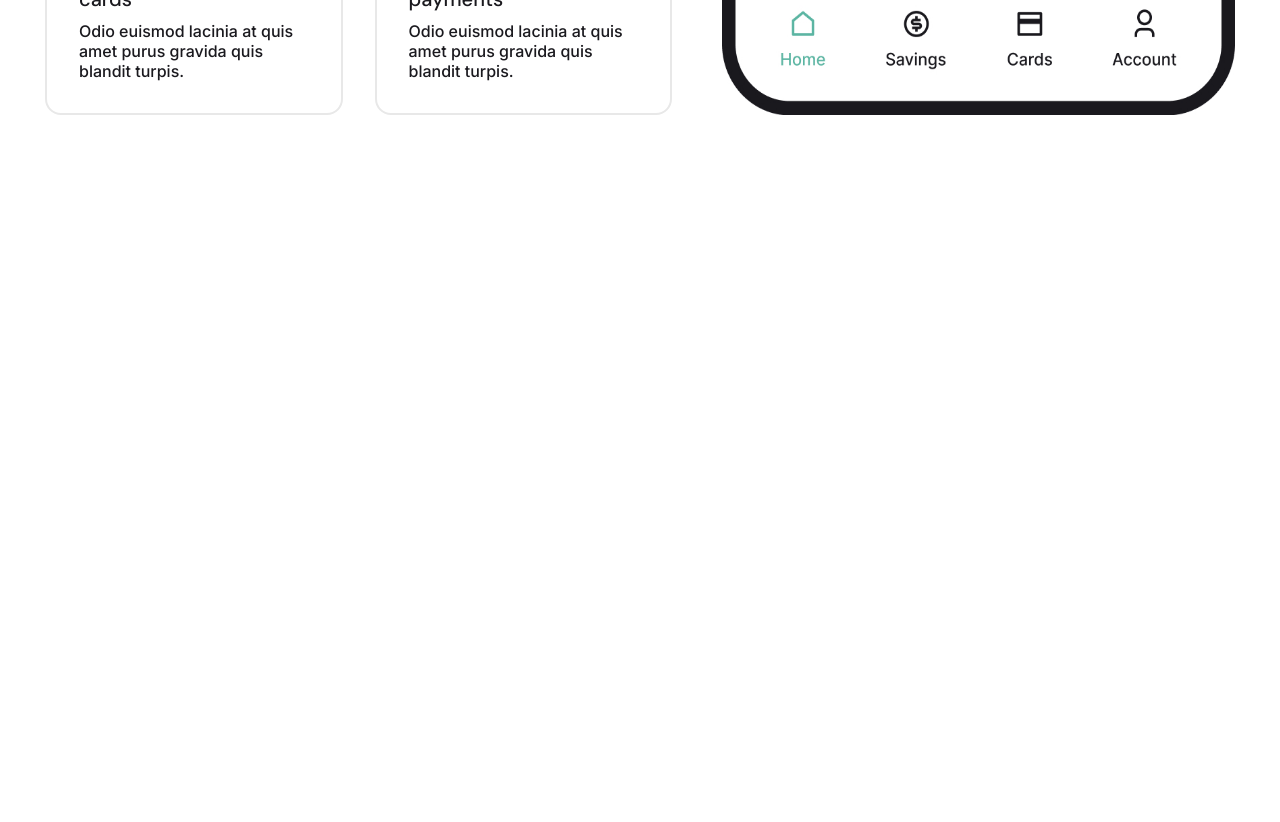
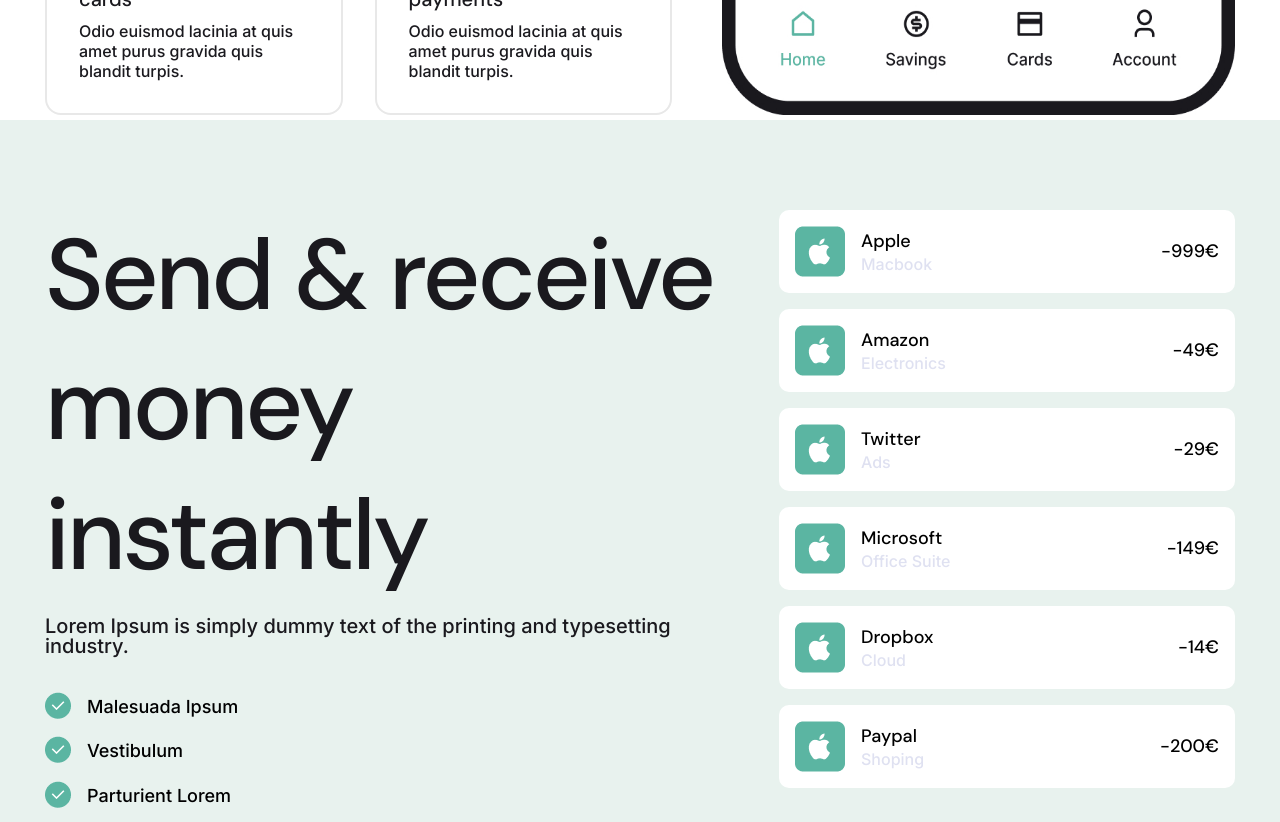
Before and after one commit to Tanvir-Alam625/banquee-landing-page, a React (Create React App) app: page / in a window 1280 px wide. Shown: the part 2000-2822 px from the top of the page. Before the commit the page ends 2120 px from the top, so only its background shows below. Built offline with nearby package versions, Linux system fonts and the light colour scheme.

Commit message:
sendmoney section added

```diff
--- a/src/App.js
+++ b/src/App.js
@@ -2,6 +2,7 @@
 import AppSection from './components/AppSection/AppSection';
 import Banner from './components/Banner/Banner';
 import Header from './components/Header/Header';
+import SendMoney from './components/SendMoney/SendMoney';
 
 function App() {
   return (
@@ -9,6 +10,7 @@
       <Header />
       <Banner />
       <AppSection />
+      <SendMoney />
     </div>
   );
 }
--- /dev/null
+++ b/src/components/SendMoney/SendMoney.css
@@ -0,0 +1,100 @@
+.send-money{
+    width: 100%;
+    background-color: var(--light-blue2);
+    padding-top: 85px;
+}
+
+
+.sendMoney-container{
+    display: flex;
+    column-gap: 50px;
+}
+.sendMoney-info{
+    width: 60%;
+
+}
+.sendMoney-info h2{
+    margin-bottom: 16px;
+}
+.sendMoney-info p{
+    font-size: 20px;
+    font-family: var(--font-inter);
+    font-weight: var(--font-normal);
+    line-height: 100%;
+    margin-bottom: 30px;
+}
+.sendMoney-items{
+    padding: 5px 0;
+    display: grid;
+    grid-template-columns: 1fr;
+    row-gap: 12px;
+    align-items: center;
+}
+.sendMoney-items .item{
+    display: flex;
+    align-items: center;
+}
+.item .item-img{
+    margin-right: 16px;
+}
+.item p{
+    font-family: var(--font-inter);
+    font-weight: var(--font-normal);
+    font-size: 18px;
+    line-height: 180%;
+    margin: 0;
+}
+/* right side div  */
+.sendMoney-range::-webkit-scrollbar{
+    width: 7px;
+    background: transparent;
+  }
+  .sendMoney-range::-webkit-scrollbar-track{
+    height: 100%;
+  }
+
+  .sendMoney-range::-webkit-scrollbar-thumb{
+    border-radius: 20px;
+    transition: 0.6s ease-in-out;
+    background-color: var(--primary-color);
+  }
+
+.sendMoney-range{
+    width: 40%;
+    max-height: 578px;
+    overflow-y: scroll;
+    display: grid;
+    grid-template-columns: 1fr ;
+    gap: 16px;
+}
+.range{
+    background-color: white;
+    display: flex;
+    width: 100%;
+    padding: 16px;
+    border-radius: 10px;
+}
+.range .apple-img{
+    width: 50px;
+    height: 50px;
+}
+.range .range-info{
+    margin-left: 16px;
+    width: 100%;
+    display:  flex;
+    justify-content: space-between;
+    align-items: center;
+}
+.range .range-info .range-name h6,
+.range .range-info span{
+    font-size: 18px;
+    font-weight: var(--font-normal);
+    font-family: var(--font-dm);
+    line-height: 140%;
+}
+.range .range-info .range-name p{
+    font-size: 16px;
+     font-family: var(--font-inter);
+     font-weight: var(--font-normal);
+     color: var(--text-gray);
+}
--- /dev/null
+++ b/src/components/SendMoney/SendMoney.js
@@ -0,0 +1,120 @@
+import React from "react";
+import "./SendMoney.css";
+import SendBadge from "../../images/send-badge.png"
+import RangeBadge from "../../images/range-badge.png"
+const SendMoney=()=>{
+    const allRandeData=  [
+        {
+            id:1,
+            heading:"Apple",
+            subHeading:'Macbook',
+            img:RangeBadge,
+            price:-999
+        },
+        {
+            id:2,
+            heading:"Amazon",
+            subHeading:'Electronics',
+            img:RangeBadge,
+            price:-49
+        },
+        {
+            id:3,
+            heading:"Twitter",
+            subHeading:'Ads',
+            img:RangeBadge,
+            price:-29
+        },
+        {
+            id:4,
+            heading:"Microsoft",
+            subHeading:'Office Suite',
+            img:RangeBadge,
+            price:-149
+        },
+        {
+            id:5,
+            heading:"Dropbox",
+            subHeading:'Cloud',
+            img:RangeBadge,
+            price:-14
+        },
+        {
+            id:6,
+            heading:"Paypal",
+            subHeading:'Shoping',
+            img:RangeBadge,
+            price:-200
+        },
+        {
+            id:7,
+            heading:"Apple",
+            subHeading:'Macbook',
+            img:RangeBadge,
+            price:-999
+        },
+        {
+            id:8,
+            heading:"Apple",
+            subHeading:'Macbook',
+            img:RangeBadge,
+            price:-999
+        }
+
+    ]
+    return(
+        <div className="send-money">
+            <div className="container sendMoney-container">
+            <div className="sendMoney-info">
+                <h2 className="section-heading">Send & receive money instantly</h2>
+                <p className="text-b send-text">
+                Lorem Ipsum is simply dummy text of the printing and typesetting industry.
+                </p>
+                <div className="sendMoney-items">
+                    <div className="item">
+                        <div className="item-img">
+                        <img src={SendBadge} alt="sendmoney-img"/>
+                        </div>
+                        <p>Malesuada Ipsum</p>
+                    </div>
+                    <div className="item">
+                        <div className="item-img">
+                        <img src={SendBadge} alt="sendmoney-img"/>
+                        </div>
+                        <p>Vestibulum</p>
+                    </div>
+                    <div className="item">
+                        <div className="item-img">
+                        <img src={SendBadge} alt="sendmoney-img"/>
+                        </div>
+                        <p>Parturient Lorem</p>
+                    </div>
+                </div>
+
+            </div>
+            <div className="sendMoney-range">
+               {
+                allRandeData?.map(range=>{
+                    return(
+                        <div key={range.id} className="range">
+                        <img src={range.img} alt="apple-img"/>
+                        <div className="range-info">
+                        <div className="range-name">
+                            <h6>{range.heading}</h6>
+                            <p>{range.subHeading}</p>
+                        </div>
+                        <span>
+                            {range.price}€
+                        </span>
+                        </div>
+                    </div>
+                    )
+                })
+               }
+            </div>
+        </div>
+        </div>
+    );
+
+}
+export default SendMoney;
```
Also changed, not shown: src/images/range-badge.png (added), src/images/send-badge.png (added).
